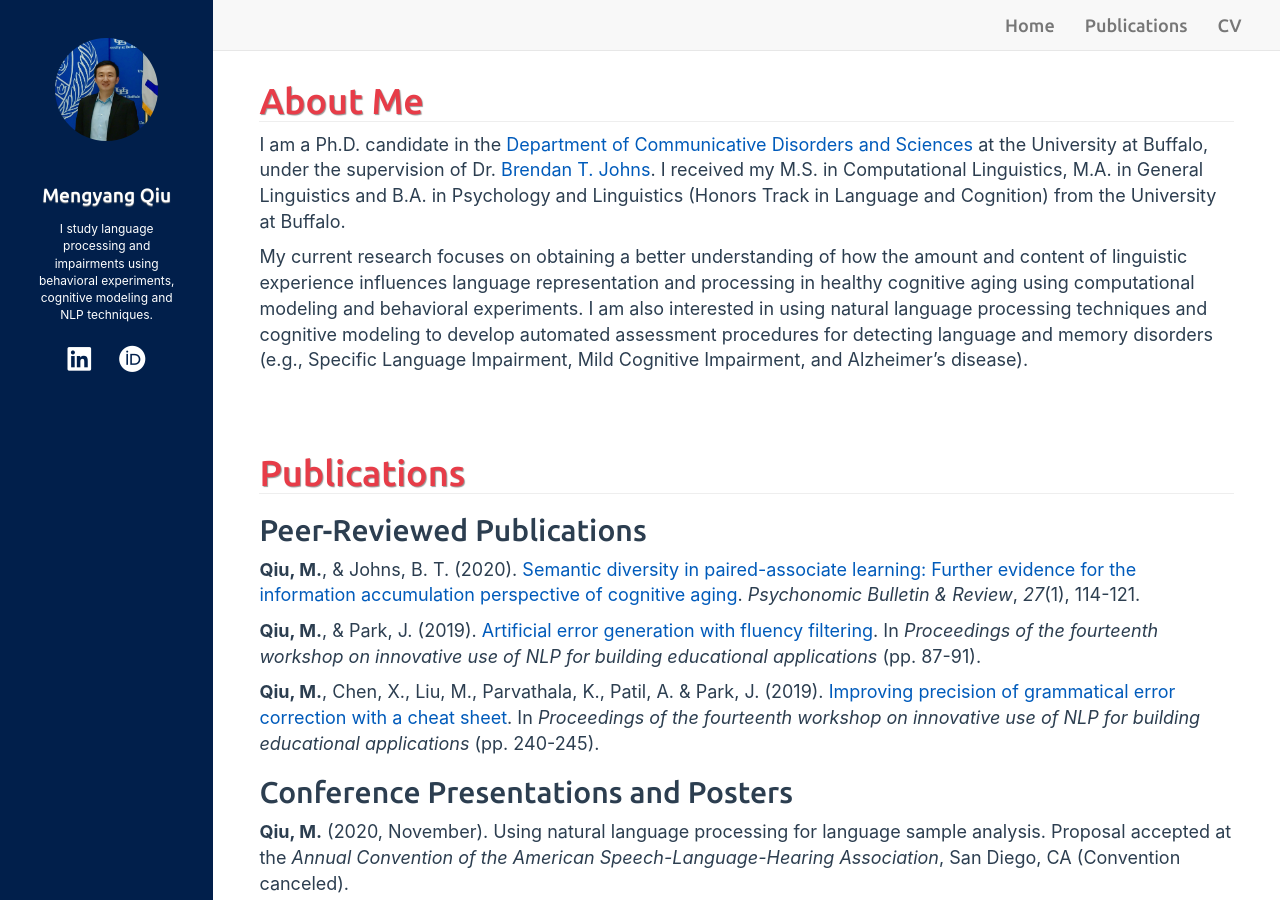
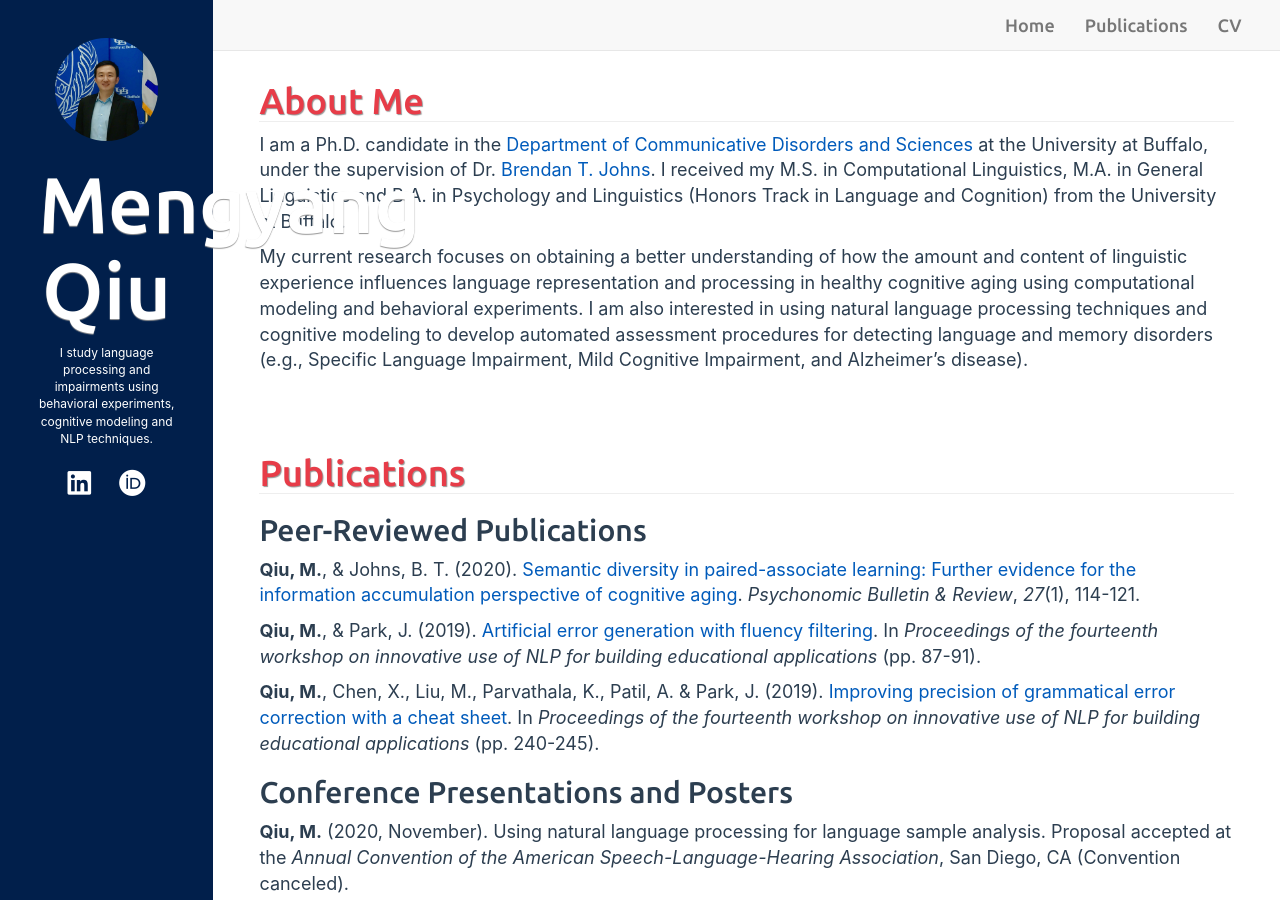
Before and after one commit to mengyangq/mengyangq.github.io, a Jekyll site: the page built from index.html, in a window 1280 px wide and 900 px high. Built offline with Jekyll 4.4.1, drawn with Linux system fonts in a browser that asks for light colours; nearby versions of some CDN libraries; a style sheet for code colours, icons or effects is not loaded.

Commit message:
Sun Oct 11 22:51:24 EDT 2020

```diff
--- a/_includes/sidebar.html
+++ b/_includes/sidebar.html
@@ -13,7 +13,7 @@
 <!-- sidebar.html -->
 <div class="sidebar-header" role="banner">
   <h3 class="title">
-    <a href="{{ site.BASE_PATH }}/" style="font-size: 1.5vw">{{ site.title }}</a>
+    <a href="{{ site.BASE_PATH }}/" style="font-size: 1.75em">{{ site.title }}</a>
   </h3>
 </div>
 
```
